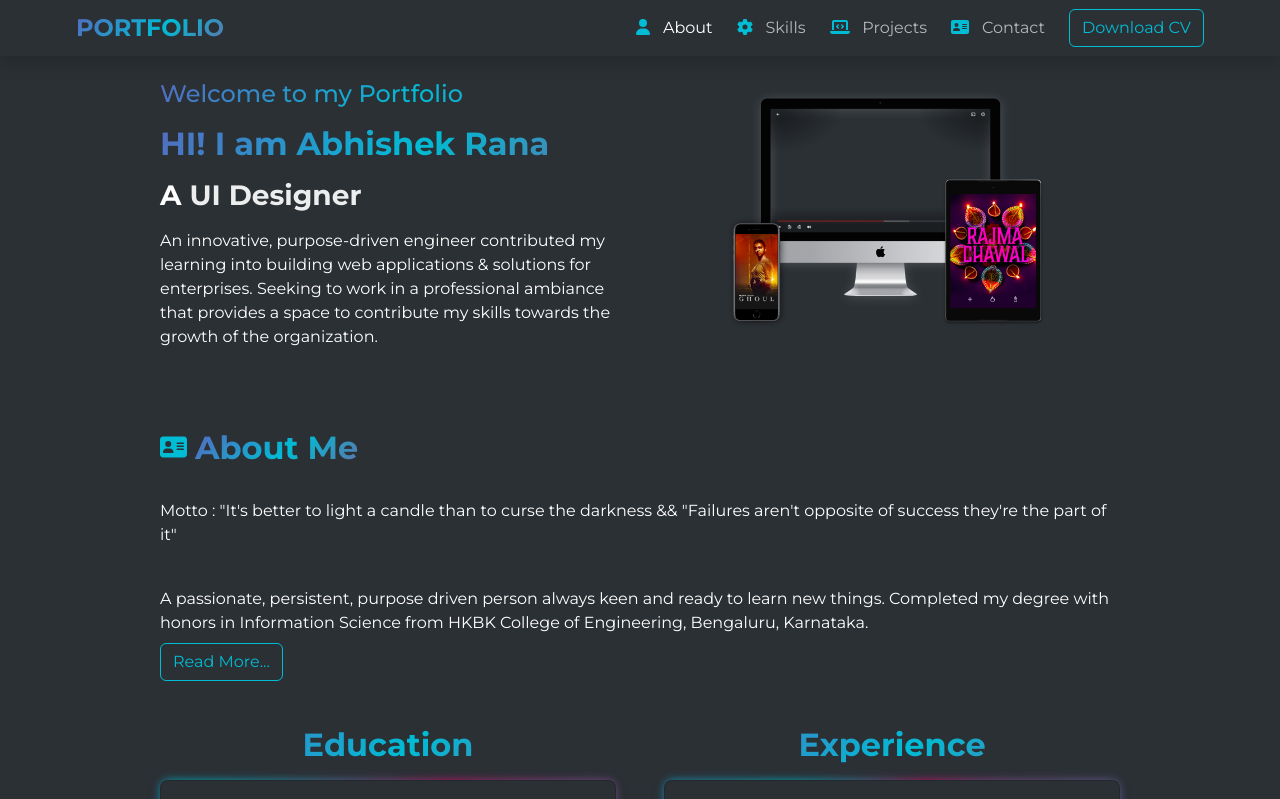
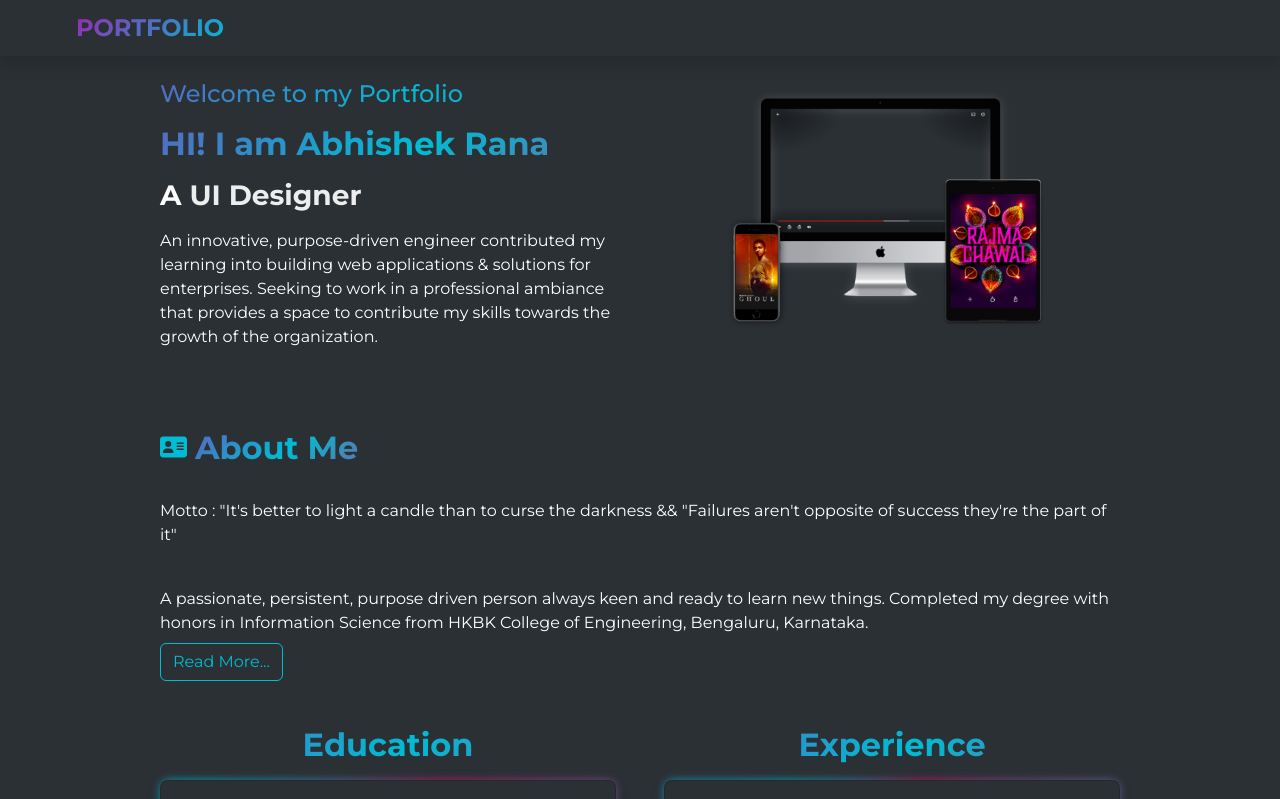
Before and after one commit to ExdKaz/portfolio, a React (Create React App) app: page / in a window 1280 px wide. Shown: the top 799 px of the page. Built offline with nearby package versions, Linux system fonts and the light colour scheme.

Commit message:
animations added

```diff
--- a/src/components/intro/Intro.jsx
+++ b/src/components/intro/Intro.jsx
@@ -22,7 +22,7 @@ function Intro() {
           skills towards the growth of the organization.
         </div>
       </div>
-      <div className="image"></div>
+      <div className="image scale-in-center"></div>
     </div>
   );
 }
--- a/src/components/intro/intro.css
+++ b/src/components/intro/intro.css
@@ -63,6 +63,9 @@ h4 {
   background-position: center;
   height: -webkit-fill-available;
 }
+.scale-in-center {
+  animation: scale-in-center 0.75s cubic-bezier(0.25, 0.46, 0.45, 0.94) both;
+}
 
 @keyframes animation1 {
   20% {
@@ -112,3 +115,14 @@ h4 {
     background-position: 0% 0%;
   }
 }
+
+@keyframes scale-in-center {
+  0% {
+    transform: scale(0);
+    opacity: 1;
+  }
+  100% {
+    transform: scale(1);
+    opacity: 1;
+  }
+}
--- a/src/components/skills/skills.css
+++ b/src/components/skills/skills.css
@@ -109,6 +109,10 @@
   gap: 1rem;
 }
 
+.puff-in-center {
+  animation: puff-in-center 0.7s cubic-bezier(0.47, 0, 0.745, 0.715) both;
+}
+
 @media screen and (max-width: 680px) {
   .skills-container {
     width: 85%;
@@ -144,3 +148,18 @@
     transform: translateX(-50%);
   }
 }
+
+@keyframes puff-in-center {
+  0% {
+    transform: scale(2);
+
+    filter: blur(4px);
+    opacity: 0;
+  }
+  100% {
+    transform: scale(1);
+
+    filter: blur(0px);
+    opacity: 1;
+  }
+}
--- a/src/components/toolbar/Toolbar.jsx
+++ b/src/components/toolbar/Toolbar.jsx
@@ -37,11 +37,11 @@ function Toolbar(props) {
       <div className="toolbar shadow " data-bs-theme="dark">
         <nav className="navbar navbar-expand-lg bg-body-tertiary">
           <div className="container-fluid">
-            <a className="nav-brand" href="#">
+            <a className="nav-brand focus-in-expand" href="#">
               PORTFOLIO
             </a>
             <div className="nav-rignt-content">
-              <ul className="navbar-nav ">
+              <ul className="navbar-nav focus-in-expand">
                 <li className="nav-item u-l">
                   <span>{props.iconsList.profile}</span>
                   <a
--- a/src/components/toolbar/toolbar.css
+++ b/src/components/toolbar/toolbar.css
@@ -144,6 +144,12 @@
   }
 }
 
+.focus-in-expand {
+  -webkit-animation: focus-in-expand 0.8s cubic-bezier(0.25, 0.46, 0.45, 0.94)
+    both;
+  animation: focus-in-expand 0.8s cubic-bezier(0.25, 0.46, 0.45, 0.94) both;
+}
+
 @keyframes gradient {
   0% {
     background-position: 0% 0%;
@@ -155,3 +161,30 @@
     background-position: 0% 0%;
   }
 }
+
+@-webkit-keyframes focus-in-expand {
+  0% {
+    letter-spacing: -0.5em;
+    -webkit-filter: blur(12px);
+    filter: blur(12px);
+    opacity: 0;
+  }
+  100% {
+    -webkit-filter: blur(0px);
+    filter: blur(0px);
+    opacity: 1;
+  }
+}
+@keyframes focus-in-expand {
+  0% {
+    letter-spacing: -0.5em;
+    -webkit-filter: blur(12px);
+    filter: blur(12px);
+    opacity: 0;
+  }
+  100% {
+    -webkit-filter: blur(0px);
+    filter: blur(0px);
+    opacity: 1;
+  }
+}
```
